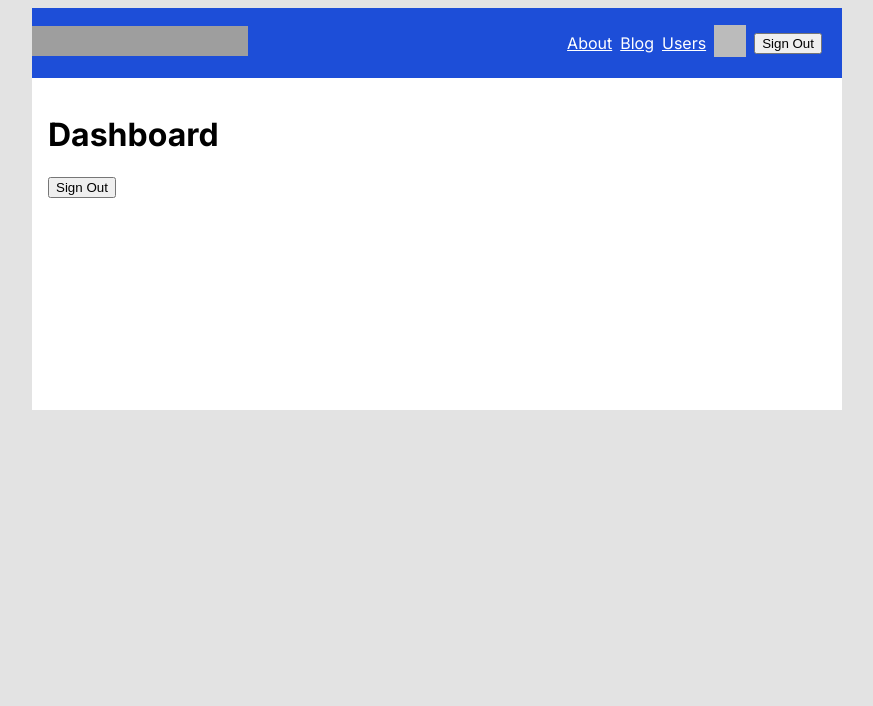
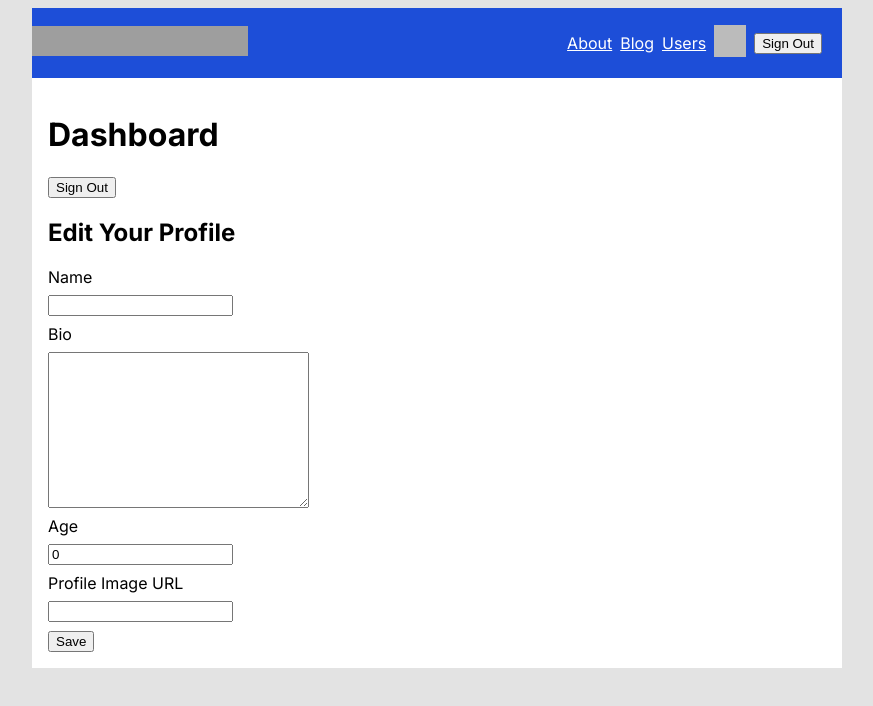
Before and after one commit to oliver-day/myspace-clone, a Next.js app: page /dashboard in a window 1280 px wide. Shown: the top 706 px of the page, without its empty margins (203-1076 px from the left). Built offline with nearby package versions, Linux system fonts and the light colour scheme; no server answers; the database is empty; sample sign-in values are in the browser's storage; grey boxes are pictures that could not be loaded.

Commit message:
feat: add 'ProfileForm' to dashboard page component

```diff
--- a/app/dashboard/page.tsx
+++ b/app/dashboard/page.tsx
@@ -3,6 +3,7 @@ import { getServerSession } from 'next-auth';
 import { authOptions } from '../api/auth/[...nextauth]/route';
 import { prisma } from '@/lib/prisma';
 import { SignOutButton } from '@/components/buttons';
+import { ProfileForm } from './ProfileForm';
 
 export default async function Dashboard() {
   const session = await getServerSession(authOptions);
@@ -22,6 +23,7 @@ export default async function Dashboard() {
     <>
       <h1>Dashboard</h1>
       <SignOutButton />
+      <ProfileForm user={user} />
     </>
   );
 }
```
